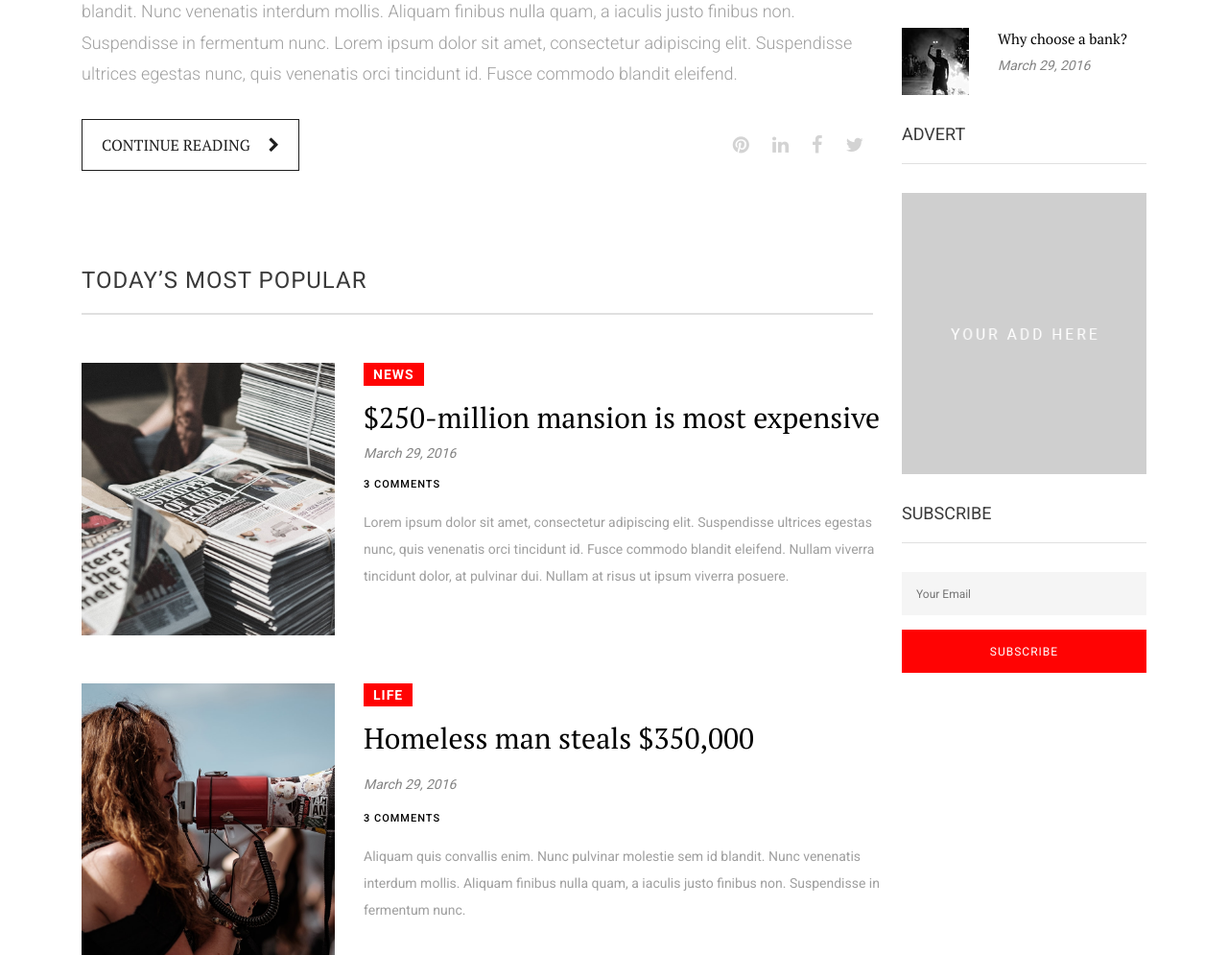
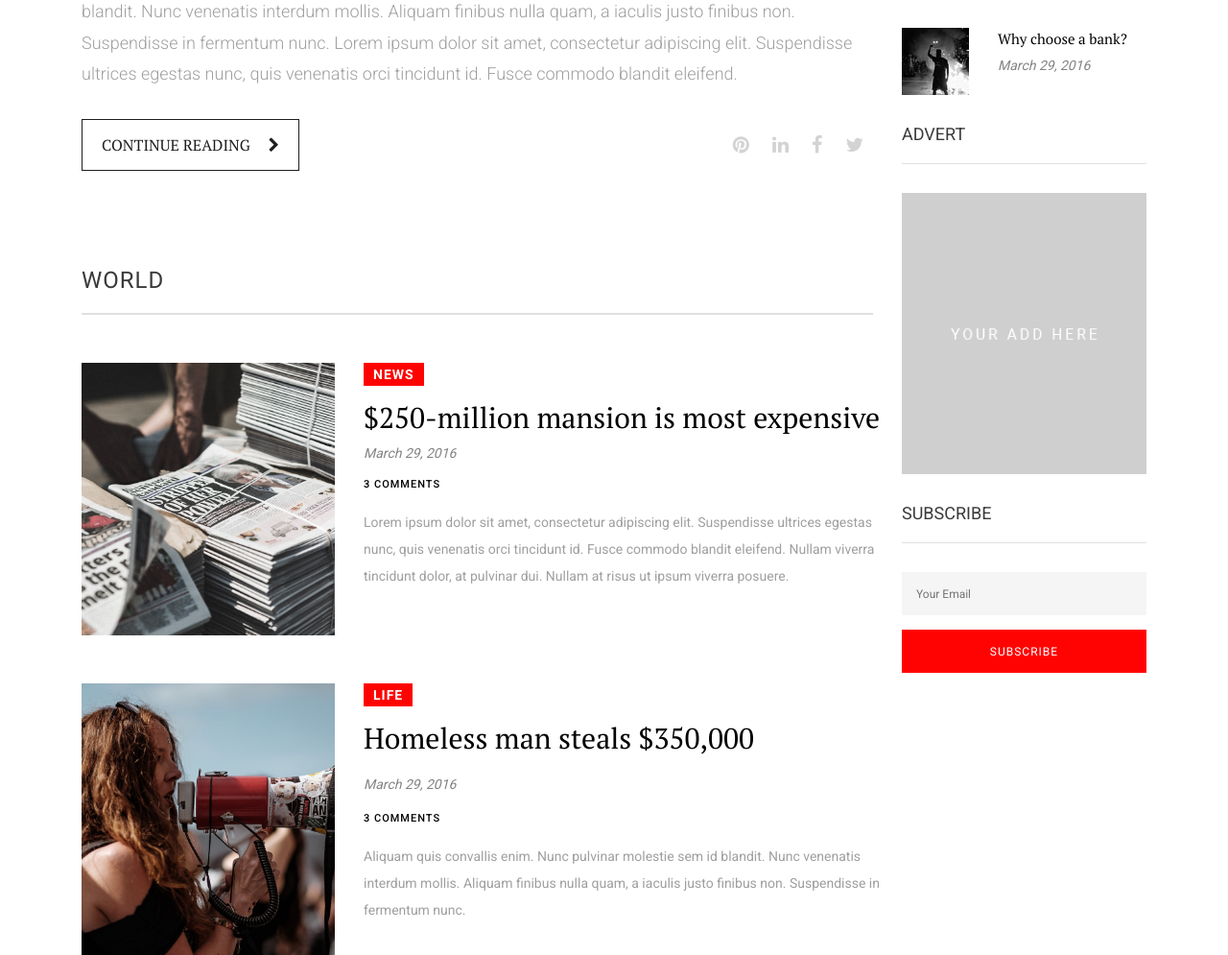
Before and after one commit to d1yorkhud/signal, a Django app: page / in a window 1280 px wide. Shown: the part 1918-2913 px from the top of the page at 96% size. Run offline with Django 5.2, Linux system fonts and the light colour scheme; data comes from the database, SQL or seed files in the repository; some libraries are stand-ins or nearby versions.

Commit message:
implementing world news section

```diff
--- a/templates/news/home.html
+++ b/templates/news/home.html
@@ -284,7 +284,7 @@
 
                     <div class="gazette-todays-post section_padding_100_50">
                         <div class="gazette-heading">
-                            <h4>today’s most popular</h4>
+                            <h4>World</h4>
                         </div>
                         <!-- Single Today Post -->
                         <div class="gazette-single-todays-post d-md-flex align-items-start mb-50">
```
